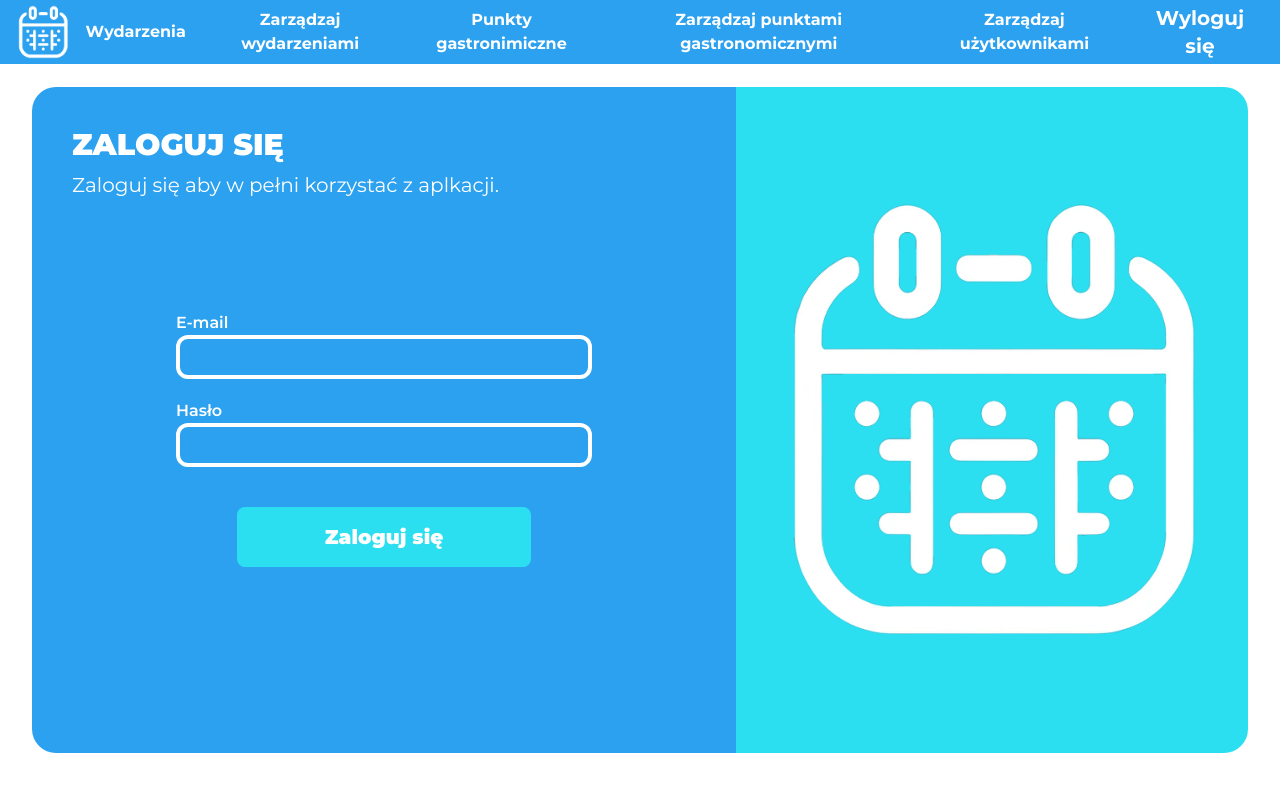
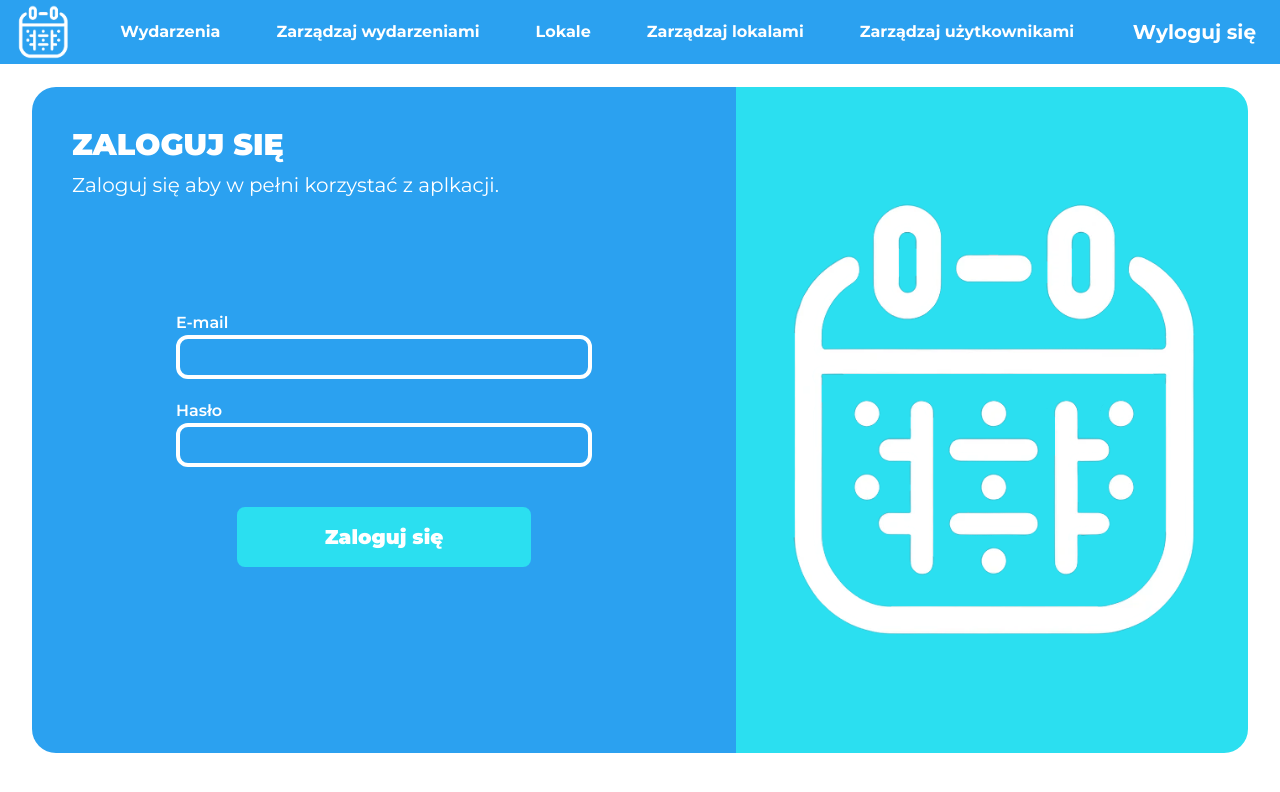
Before and after one commit to maciej-bartoszewski/Planner-Web, a React (Vite) app: page / in a window 1280 px wide. Shown: the top 792 px of the page. Built offline with nearby package versions, Linux system fonts and the light colour scheme; no server answers; sample sign-in values are in the browser's storage.

Commit message:
poprawienie headera

```diff
--- a/src/Components/Header.jsx
+++ b/src/Components/Header.jsx
@@ -31,7 +31,7 @@ const Header = ({ user }) => {
     <div className="absolute top-0 left-0 w-full bg-blue h-16 flex items-center justify-between px-3 z-10">
       <img src={logo} className="h-full" />
       {user && (
-        <ul className="hidden lg:flex items-center text-md font-bold h-full">
+        <ul className="hidden lg:flex items-center text-md font-bold h-full gap-8">
           <li className="hover:bg-lightblue h-full px-3 duration-500 flex items-center justify-center text-center">
             <Link to="/wydarzenia" className="h-full flex items-center justify-center">
               Wydarzenia
@@ -44,12 +44,12 @@ const Header = ({ user }) => {
           </li>
           <li className="hover:bg-lightblue h-full px-3 duration-500 flex items-center justify-center text-center">
             <Link to="/punkty-gastronomiczne" className="h-full flex items-center justify-center">
-              Punkty gastronimiczne
+              Lokale
             </Link>
           </li>
           <li className="hover:bg-lightblue h-full px-3 duration-500 flex items-center justify-center text-center">
             <Link to="/zarzadzaj-punktami-gastronomicznymi" className="h-full flex items-center justify-center">
-              Zarządzaj punktami gastronomicznymi
+              Zarządzaj lokalami
             </Link>
           </li>
           <li className="hover:bg-lightblue h-full px-3 duration-500 flex items-center justify-center text-center">
@@ -94,19 +94,29 @@ const Header = ({ user }) => {
             )}
           </div>
           <li className="hover:bg-lightblue px-3 py-4 duration-500 w-full text-center">
-            <Link to="/wydarzenia">Wydarzenia</Link>
+            <Link to="/wydarzenia" onClick={handleNav}>
+              Wydarzenia
+            </Link>
           </li>
           <li className="hover:bg-lightblue px-3 py-4 duration-500 w-full text-center">
-            <Link to="/zarzadzaj-wydarzeniami">Zarządzaj wydarzeniami</Link>
+            <Link to="/zarzadzaj-wydarzeniami" onClick={handleNav}>
+              Zarządzaj wydarzeniami
+            </Link>
           </li>
           <li className="hover:bg-lightblue px-3 py-4 duration-500 w-full text-center">
-            <Link to="/punkty-gastronomiczne">Punkty gastronomiczne</Link>
+            <Link to="/punkty-gastronomiczne" onClick={handleNav}>
+              Punkty gastronomiczne
+            </Link>
           </li>
           <li className="hover:bg-lightblue px-3 py-4 duration-500 w-full text-center">
-            <Link to="/zarzadzaj-punktami-gastronomicznymi">Zarządzj punktami gastronomicznymi</Link>
+            <Link to="/zarzadzaj-punktami-gastronomicznymi" onClick={handleNav}>
+              Zarządzj punktami gastronomicznymi
+            </Link>
           </li>
           <li className="hover:bg-lightblue px-3 py-4 duration-500 w-full text-center">
-            <Link to="/zarzadzaj-uzytkownikami">Zarządzaj użytkownikami</Link>
+            <Link to="/zarzadzaj-uzytkownikami" onClick={handleNav}>
+              Zarządzaj użytkownikami
+            </Link>
           </li>
           <li onClick={handleSignOut} className="hover:bg-lightblue px-3 py-4 duration-500 w-full text-center">
             Wyloguj się
```
